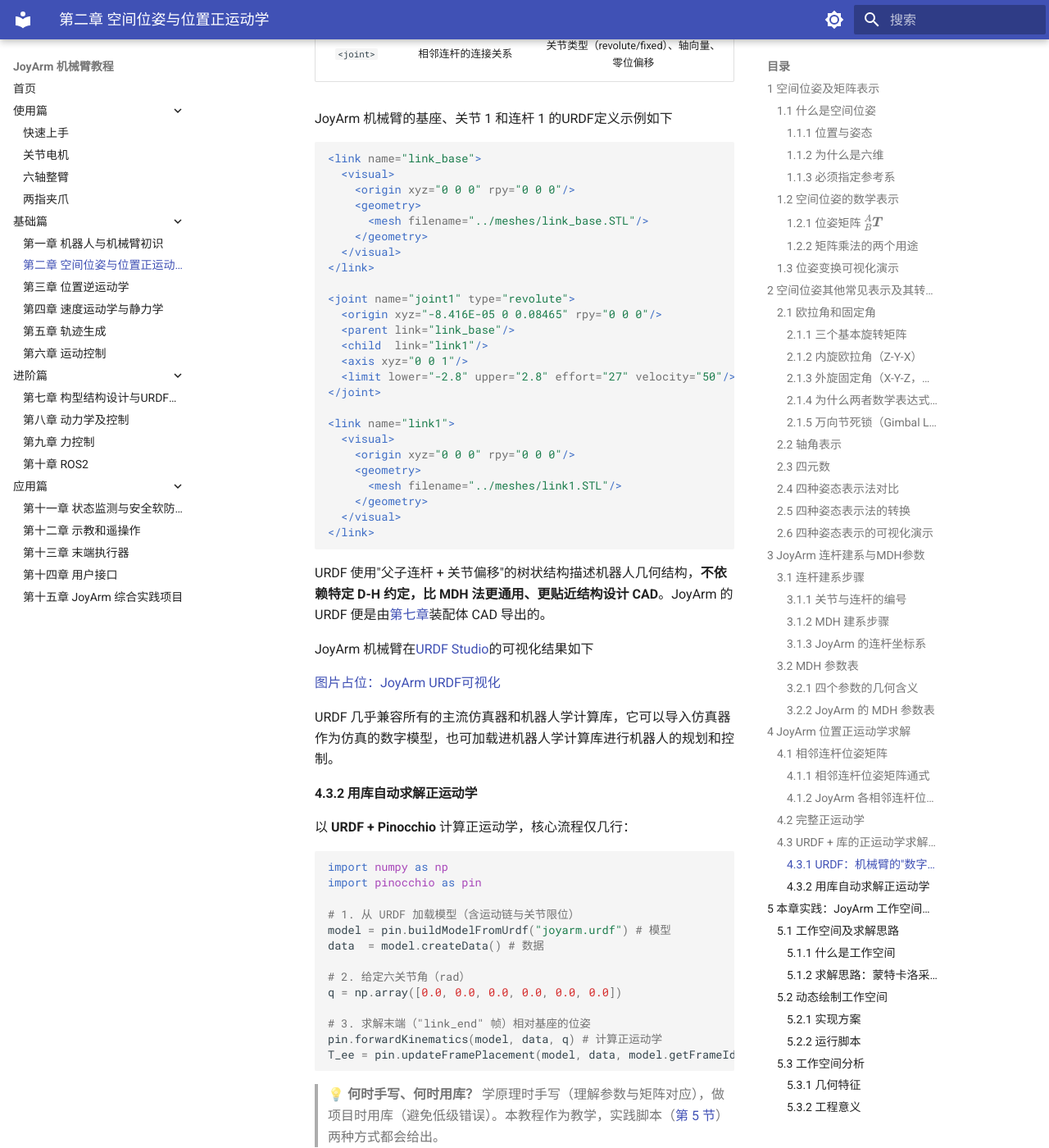
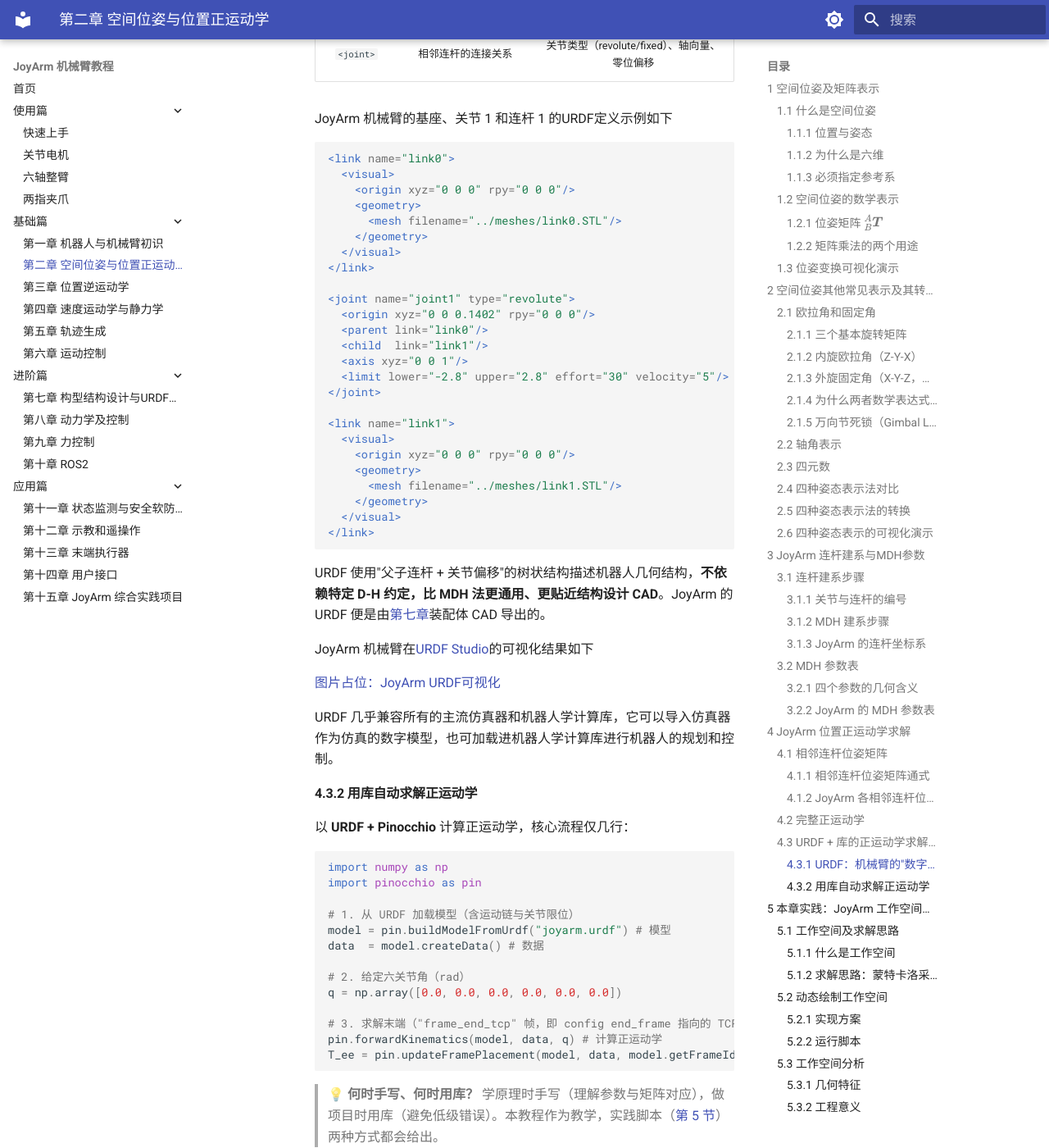
Before and after one commit to joyin-dexhand/joyin_arm_tutorial, an MkDocs documentation site: the page built from docs/chapt2_fkine.md, in a window 1280 px wide and 1400 px high, scrolled down 15086 px. Shown: the whole window at 82% size. Built offline with MkDocs 1.6.1 and Material for MkDocs 9.7.7, drawn with Linux system fonts in a browser that asks for light colours.

Commit message:
260919-1443

````diff
--- a/docs/chapt2_fkine.md
+++ b/docs/chapt2_fkine.md
@@ -488,21 +488,21 @@ $$
 JoyArm 机械臂的基座、关节 1 和连杆 1 的URDF定义示例如下
 
 ```xml
-<link name="link_base">
+<link name="link0">
   <visual>
     <origin xyz="0 0 0" rpy="0 0 0"/>
     <geometry>
-      <mesh filename="../meshes/link_base.STL"/>
+      <mesh filename="../meshes/link0.STL"/>
     </geometry>
   </visual>
 </link>
 
 <joint name="joint1" type="revolute">
-  <origin xyz="-8.416E-05 0 0.08465" rpy="0 0 0"/>
-  <parent link="link_base"/>
+  <origin xyz="0 0 0.1402" rpy="0 0 0"/>
+  <parent link="link0"/>
   <child  link="link1"/>
   <axis xyz="0 0 1"/>
-  <limit lower="-2.8" upper="2.8" effort="27" velocity="50"/>
+  <limit lower="-2.8" upper="2.8" effort="30" velocity="5"/>
 </joint>
 
 <link name="link1">
@@ -538,9 +538,9 @@ data  = model.createData() # 数据
 # 2. 给定六关节角（rad）
 q = np.array([0.0, 0.0, 0.0, 0.0, 0.0, 0.0])
 
-# 3. 求解末端（"link_end" 帧）相对基座的位姿
+# 3. 求解末端（"frame_end_tcp" 帧，即 config end_frame 指向的 TCP 系）相对基座的位姿
 pin.forwardKinematics(model, data, q) # 计算正运动学
-T_ee = pin.updateFramePlacement(model, data, model.getFrameId("link_end")) # 获取结果
+T_ee = pin.updateFramePlacement(model, data, model.getFrameId("frame_end_tcp")) # 获取结果
 ```
 
 > 💡 **何时手写、何时用库？** 学原理时手写（理解参数与矩阵对应），做项目时用库（避免低级错误）。本教程作为教学，实践脚本（[第 5 节](#5-joyarm)）两种方式都会给出。
````
Also changed, not shown: joyarm_code/AGENTS.md (+3 -3 lines), joyarm_code/joyarm_core/robot_model/机械臂URDF导出规范.md (added, +65 -0 lines), 13 other files.
